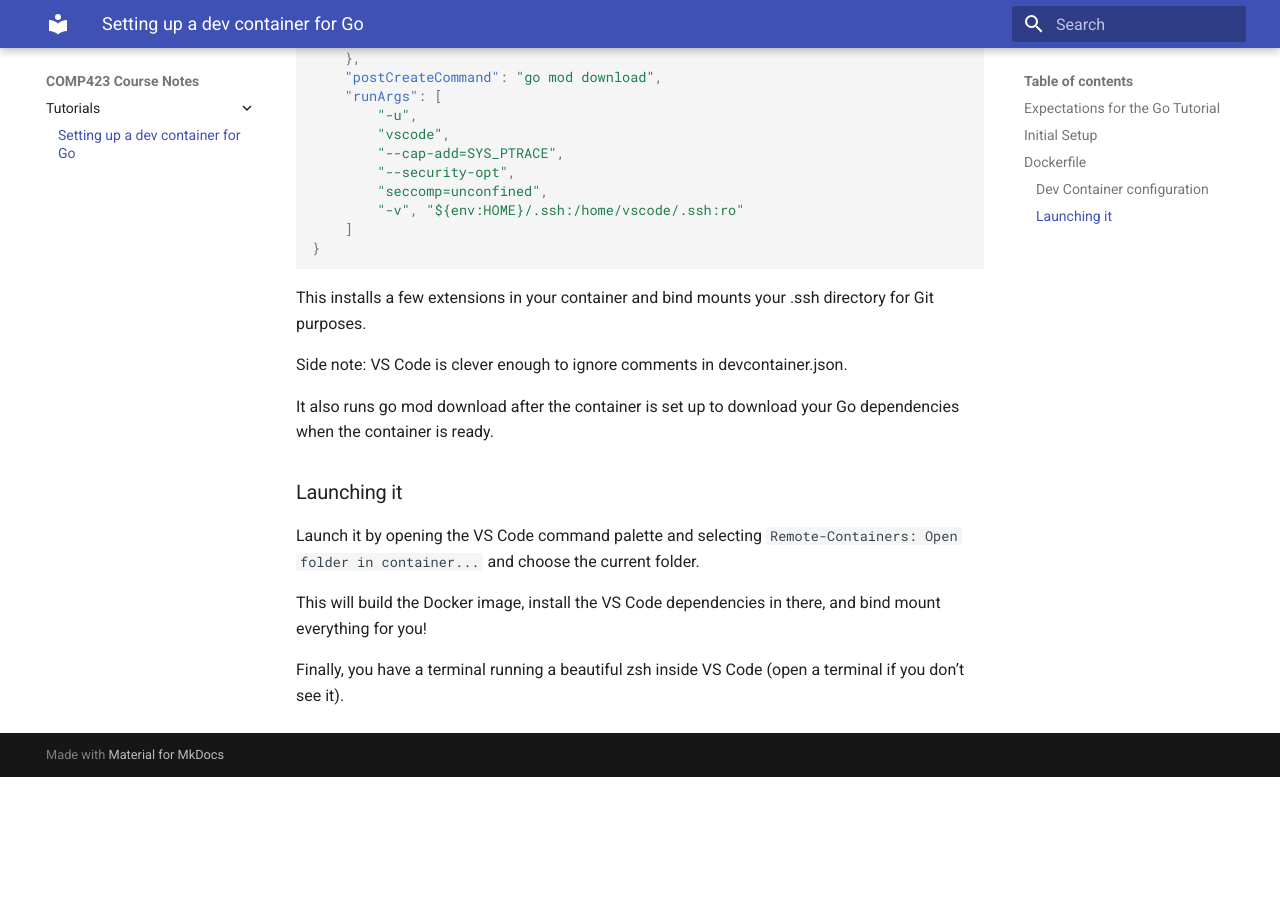
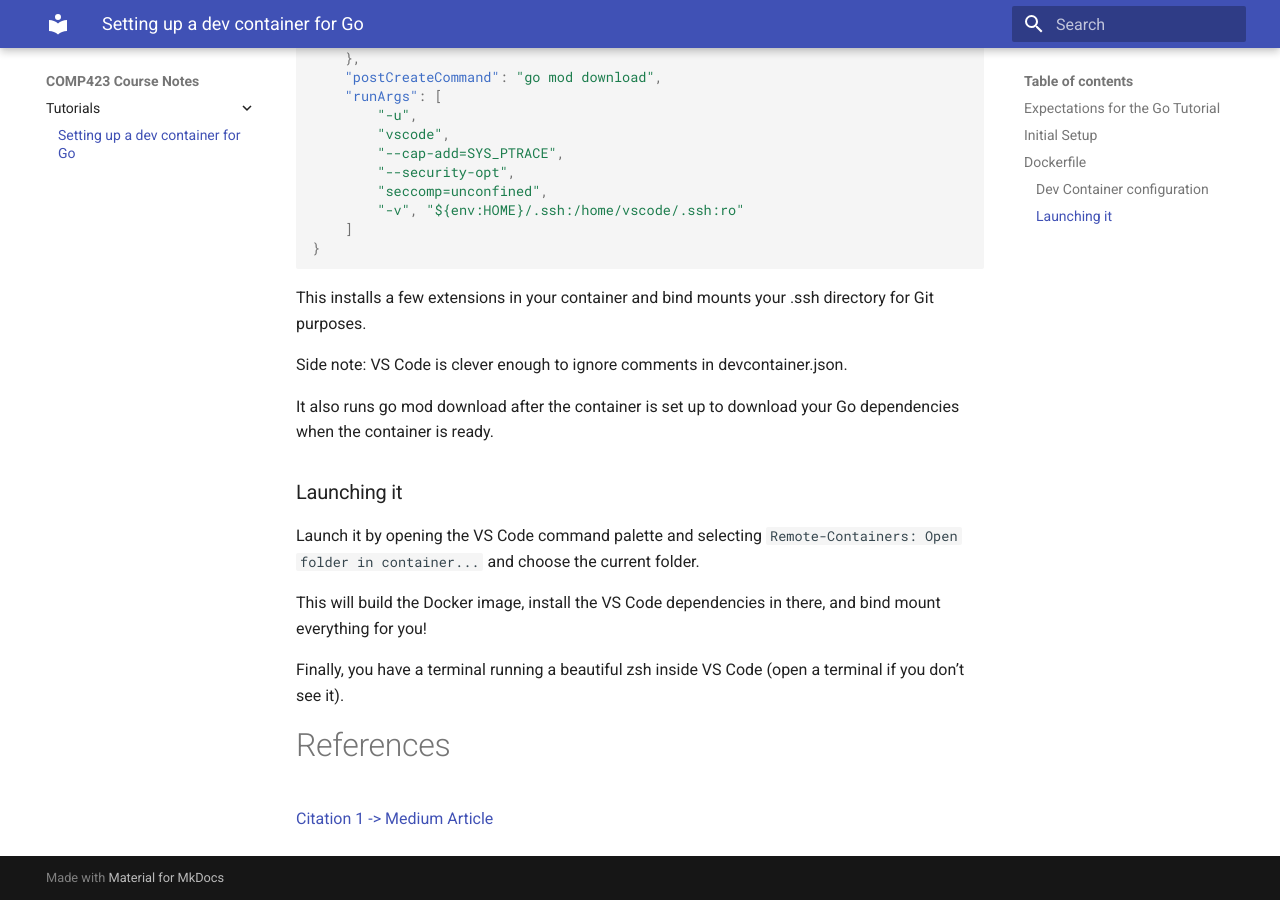
Before and after one commit to maximdolphin/comp423-course-notes, an MkDocs documentation site: the page built from docs/tutorials/go-tutorial.md, in a window 1280 px wide and 900 px high, scrolled down 2247 px. Built offline with MkDocs 1.6.1 and Material for MkDocs 9.7.7, drawn with Linux system fonts in a browser that asks for light colours; before the commit the page ends 3024 px from its top, so only the background shows below that.

Commit message:
add citation

```diff
--- a/docs/tutorials/go-tutorial.md
+++ b/docs/tutorials/go-tutorial.md
@@ -108,3 +108,6 @@
 This will build the Docker image, install the VS Code dependencies in there, and bind mount everything for you!
 
 Finally, you have a terminal running a beautiful zsh inside VS Code (open a terminal if you don’t see it).
+
+# References
+[Citation 1 -> Medium Article](https://medium.com/@quentin.mcgaw/ultimate-go-dev-container-for-visual-studio-code-448f5e031911)
```
